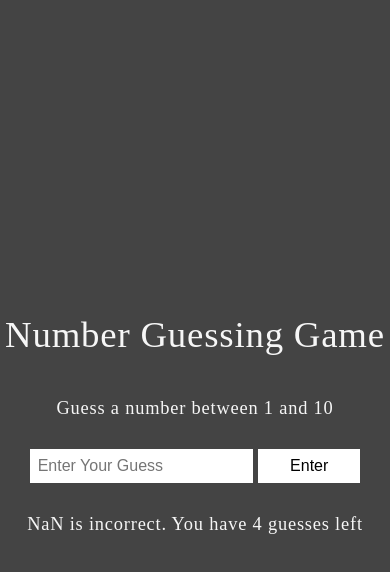
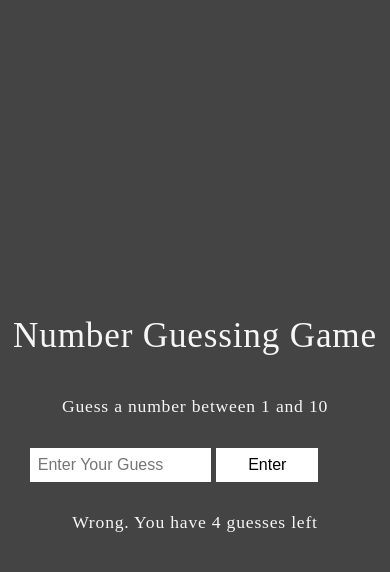
Before and after one commit to dom2849/numberGuessingGame, a plain HTML site: page index.html in a window 390 px wide. Both pictures are taken after a click on the button "Enter". Drawn offline with Linux system fonts and the light colour scheme.

Commit message:
Fix button overflow on mobile devices

```diff
--- a/css/mobile.css
+++ b/css/mobile.css
@@ -1,7 +1,11 @@
 body{
-    font-size: 1.15rem;
+    font-size: 1.1rem;
 }
 
 .game__heading{
     line-height: 1.3;
 }
+
+.game__input{
+    width: 50%;
+}
--- a/main.js
+++ b/main.js
@@ -57,7 +57,7 @@ function handleUserInput() {
     else {
         remainingNumberOfGuesses --;
         let guessesSingularOrPlural = getSingularOrPluralFormOfGuesses(remainingNumberOfGuesses);
-        gameFeedback = `${userGuess} is incorrect. You have ${remainingNumberOfGuesses} ${guessesSingularOrPlural} left`;
+        gameFeedback = `Wrong. You have ${remainingNumberOfGuesses} ${guessesSingularOrPlural} left`;
     }
 
     if (remainingNumberOfGuesses < 1){
```
